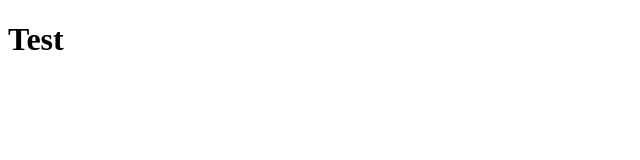
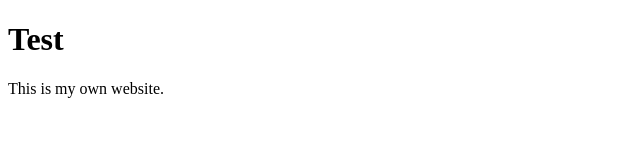
Before and after one commit to MrBrault/anthony034, a plain HTML site: page index.html in a window 1280 px wide. Shown: the whole page, without its empty margins (0-640 px from the left). Drawn offline with Linux system fonts and the light colour scheme.

Commit message:
Update index.html

```diff
--- a/index.html
+++ b/index.html
@@ -7,7 +7,7 @@
  </head>
  <body>
  <h1>Test</h1>
-
+  <p> This is my own website.</p>
 
  </body>
  </html>
```
